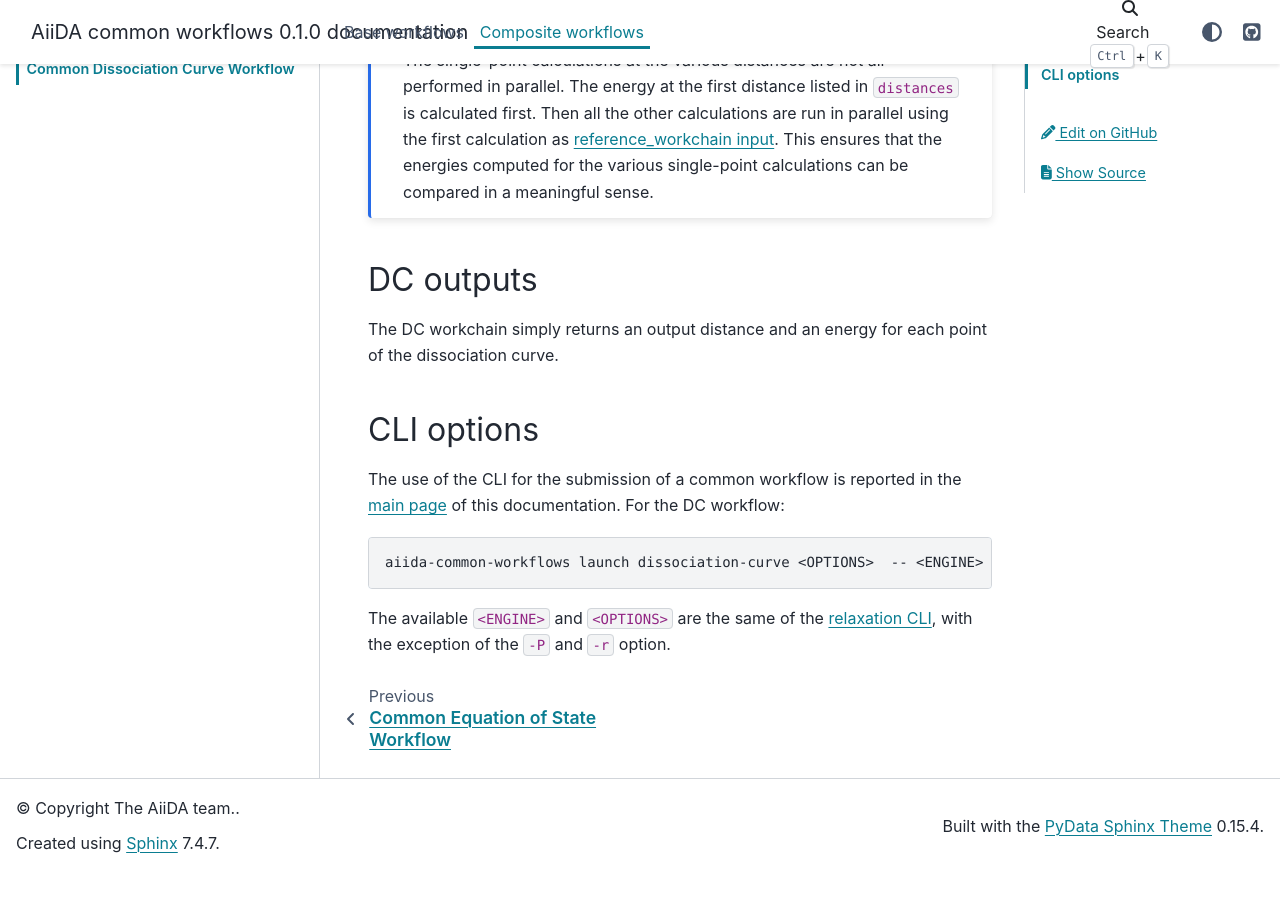
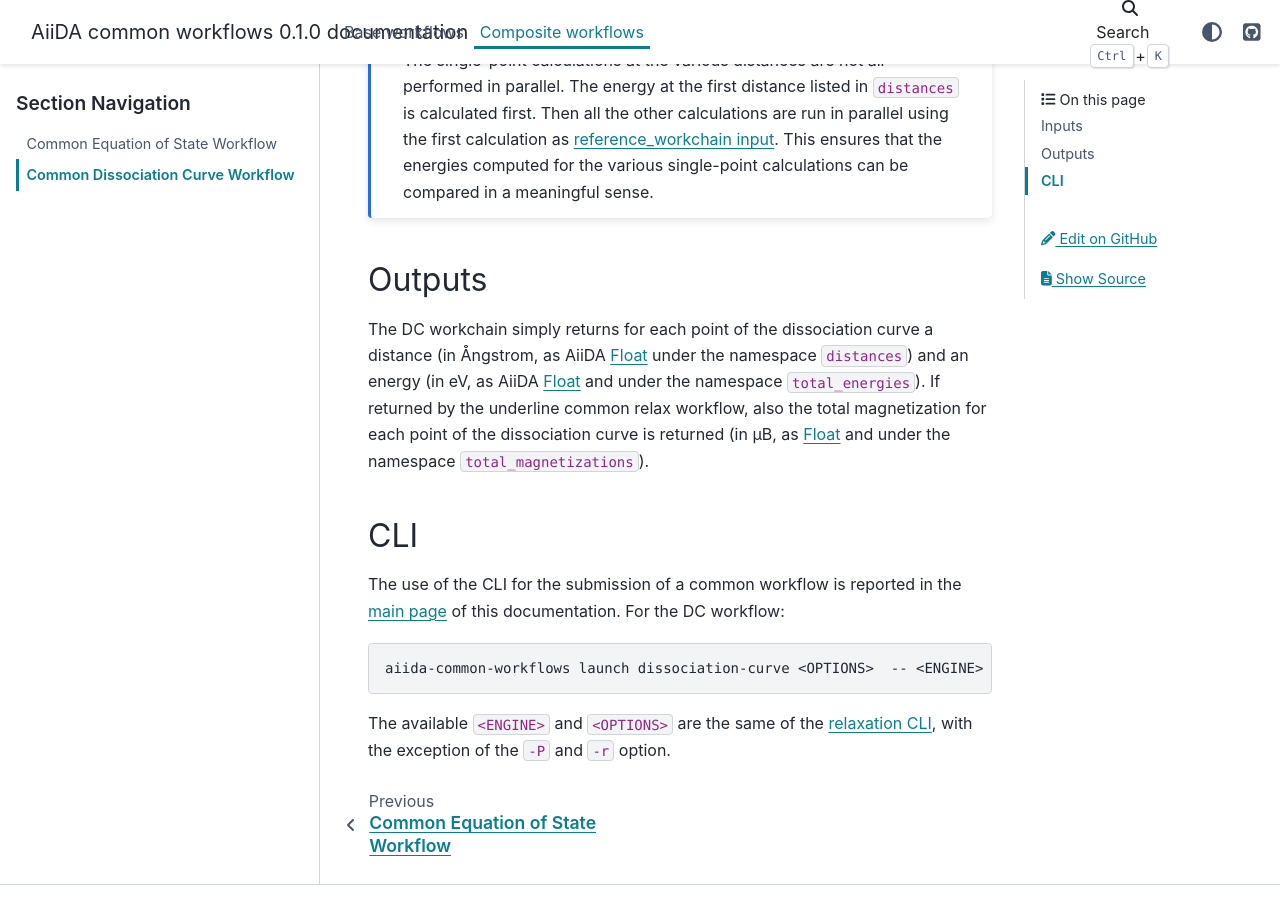
Before and after one commit to aiidateam/aiida-common-workflows, a Sphinx documentation site: the page built from docs/source/workflows/composite/dc.rst, in a window 1280 px wide and 900 px high, scrolled down 2267 px. Built offline with Sphinx 7.4.7 and the PyData theme 0.15.4, drawn with Linux system fonts in a browser that asks for light colours; before the commit the page ends 3139 px from its top, so only the background shows below that; some of the changed text lies outside the part shown.

Commit message:
Little improvements to the documentation

```diff
--- a/docs/source/workflows/composite/dc.rst
+++ b/docs/source/workflows/composite/dc.rst
@@ -9,8 +9,8 @@ To allow full flexibility on the inputs, code-dependent overrides can be specifi
 
 
 
-DC inputs
-..........
+Inputs
+......
 
 A typical script for the submission of common DC workflow could look something like the following:
 
@@ -89,14 +89,15 @@ The inputs of the DC workchain are detailed below.
 
 
 
-DC outputs
-...........
+Outputs
+.......
 
-The DC workchain simply returns an output distance and an energy for each point of the dissociation curve.
+The DC workchain simply returns for each point of the dissociation curve a distance (in Ångstrom, as AiiDA `Float`_ under the namespace ``distances``) and an energy (in eV, as AiiDA `Float`_ and under the namespace ``total_energies``).
+If returned by the underline common relax workflow, also the total magnetization for each point of the dissociation curve is returned (in μB, as `Float`_ and under the namespace ``total_magnetizations``).
 
 
-CLI options
-...........
+CLI
+...
 
 The use of the CLI for the submission of a common workflow is reported in the :ref:`main page <how-to-submit>` of this documentation.
 For the DC workflow:
```
Also changed, not shown: other parts of docs/source/workflows/composite/dc.rst (+1 -1 lines), docs/source/workflows/composite/eos.rst (+6 -6 lines).
